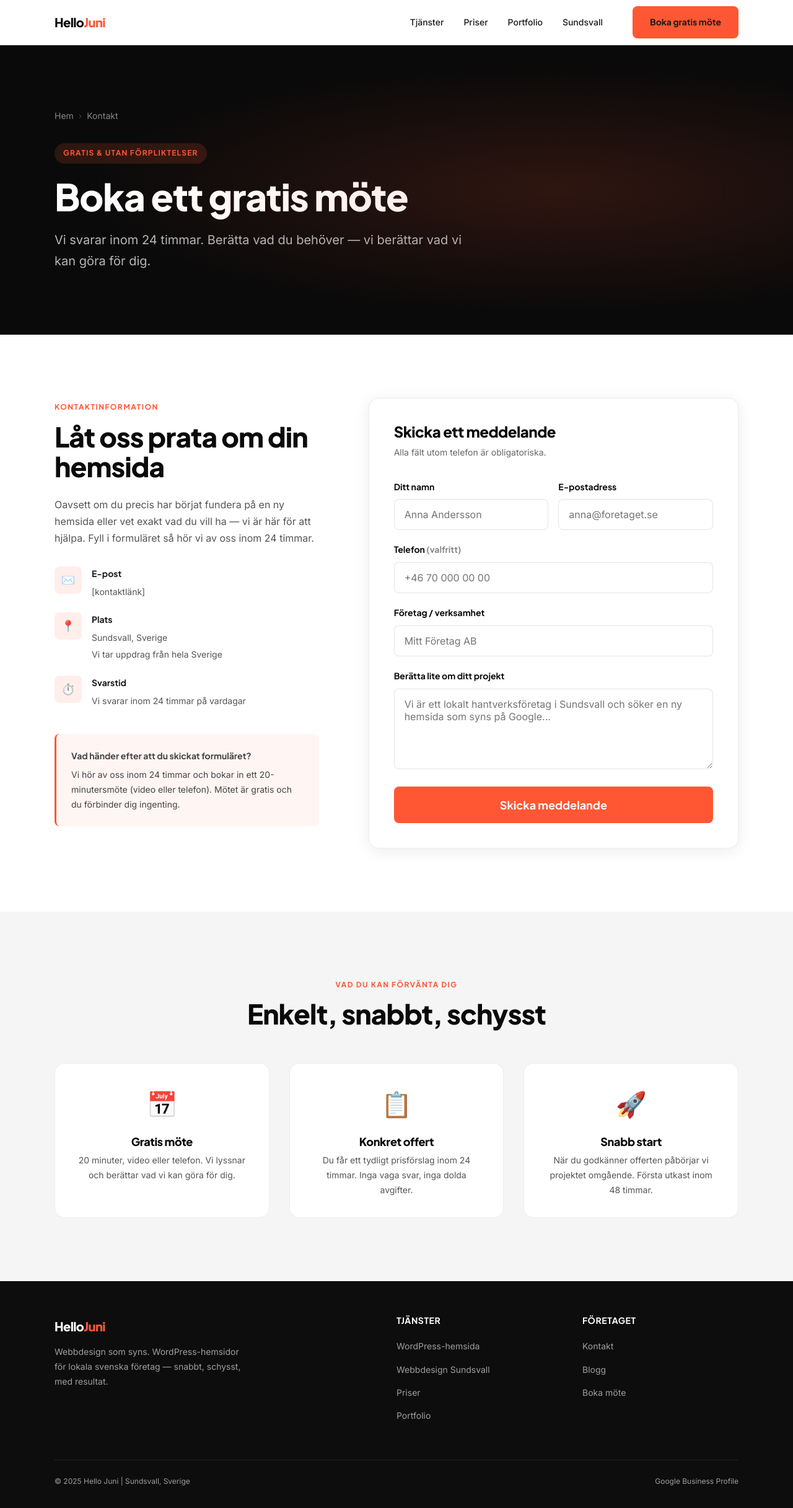
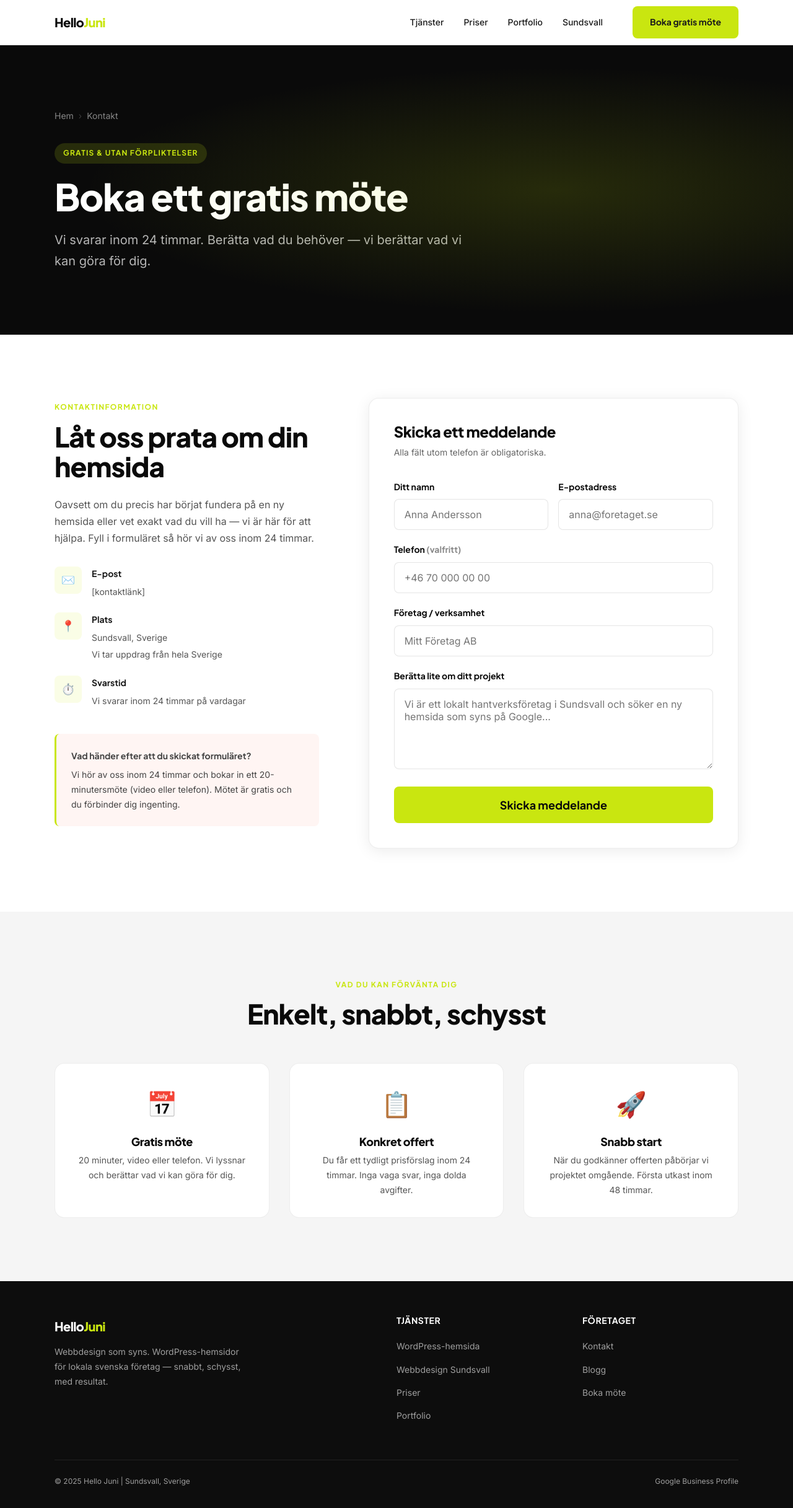
Before and after one commit to brunowegelius/hellojuni.se, a PHP site: page /kontakt.html in a window 1280 px wide. Shown: the whole page at 62% size. Run offline with PHP 8.4, Linux system fonts and the light colour scheme.

Commit message:
Change accent color to #c9e610 (lime green)
Co-Authored-By: Claude Sonnet 4.6 <noreply@anthropic.com>

```diff
--- a/assets/css/style.css
+++ b/assets/css/style.css
@@ -8,8 +8,8 @@
 :root {
   --black: #0a0a0a;
   --white: #ffffff;
-  --accent: #ff5733;
-  --accent-hover: #e04020;
+  --accent: #c9e610;
+  --accent-hover: #b0cc00;
   --gray-light: #f5f5f5;
   --gray-mid: #888888;
   --text-body: #1a1a1a;
@@ -88,12 +88,12 @@ section { padding: clamp(4rem, 8vw, 7rem) 0; }
 }
 .btn-primary {
   background: var(--accent);
-  color: var(--white);
+  color: var(--black);
 }
 .btn-primary:hover {
   background: var(--accent-hover);
   transform: translateY(-2px);
-  box-shadow: 0 6px 24px rgba(255,87,51,0.35);
+  box-shadow: 0 6px 24px rgba(201,230,16,0.35);
 }
 .btn-secondary {
   background: transparent;
@@ -196,7 +196,7 @@ section { padding: clamp(4rem, 8vw, 7rem) 0; }
   display: inline-flex;
   align-items: center;
   gap: 0.5rem;
-  background: rgba(255,87,51,0.1);
+  background: rgba(201,230,16,0.1);
   color: var(--accent);
   font-size: var(--text-sm);
   font-weight: 700;
@@ -249,7 +249,7 @@ section { padding: clamp(4rem, 8vw, 7rem) 0; }
 .hero-image-badge .badge-icon {
   width: 40px;
   height: 40px;
-  background: rgba(255,87,51,0.12);
+  background: rgba(201,230,16,0.12);
   border-radius: 50%;
   display: flex;
   align-items: center;
@@ -340,12 +340,12 @@ section { padding: clamp(4rem, 8vw, 7rem) 0; }
   transform-origin: left;
   transition: transform var(--transition);
 }
-.service-card:hover { box-shadow: var(--shadow-lg); transform: translateY(-4px); border-color: rgba(255,87,51,0.2); }
+.service-card:hover { box-shadow: var(--shadow-lg); transform: translateY(-4px); border-color: rgba(201,230,16,0.2); }
 .service-card:hover::before { transform: scaleX(1); }
 .service-icon {
   width: 52px;
   height: 52px;
-  background: rgba(255,87,51,0.1);
+  background: rgba(201,230,16,0.1);
   border-radius: var(--radius);
   display: flex;
   align-items: center;
@@ -384,7 +384,7 @@ section { padding: clamp(4rem, 8vw, 7rem) 0; }
   left: calc(16.67% + 1.5rem);
   right: calc(16.67% + 1.5rem);
   height: 2px;
-  background: linear-gradient(90deg, var(--accent), rgba(255,87,51,0.2));
+  background: linear-gradient(90deg, var(--accent), rgba(201,230,16,0.2));
 }
 .step-number {
   width: 56px;
@@ -518,12 +518,12 @@ section { padding: clamp(4rem, 8vw, 7rem) 0; }
   content: '';
   position: absolute;
   inset: 0;
-  background: radial-gradient(ellipse at 70% 50%, rgba(255,87,51,0.15) 0%, transparent 60%);
+  background: radial-gradient(ellipse at 70% 50%, rgba(201,230,16,0.15) 0%, transparent 60%);
   pointer-events: none;
 }
 .page-hero-eyebrow {
   display: inline-block;
-  background: rgba(255,87,51,0.15);
+  background: rgba(201,230,16,0.15);
   color: var(--accent);
   font-size: var(--text-xs);
   font-weight: 700;
@@ -682,7 +682,7 @@ section { padding: clamp(4rem, 8vw, 7rem) 0; }
 .contact-detail-icon {
   width: 44px;
   height: 44px;
-  background: rgba(255,87,51,0.1);
+  background: rgba(201,230,16,0.1);
   border-radius: var(--radius);
   display: flex;
   align-items: center;
@@ -725,7 +725,7 @@ section { padding: clamp(4rem, 8vw, 7rem) 0; }
 .form-row textarea:focus {
   outline: none;
   border-color: var(--accent);
-  box-shadow: 0 0 0 3px rgba(255,87,51,0.12);
+  box-shadow: 0 0 0 3px rgba(201,230,16,0.12);
 }
 .form-row textarea { min-height: 130px; resize: vertical; }
 .form-row-cols { display: grid; grid-template-columns: 1fr 1fr; gap: 1rem; }
@@ -748,7 +748,7 @@ section { padding: clamp(4rem, 8vw, 7rem) 0; }
 .feature-icon {
   width: 48px;
   height: 48px;
-  background: rgba(255,87,51,0.1);
+  background: rgba(201,230,16,0.1);
   border-radius: var(--radius);
   display: flex;
   align-items: center;
```
